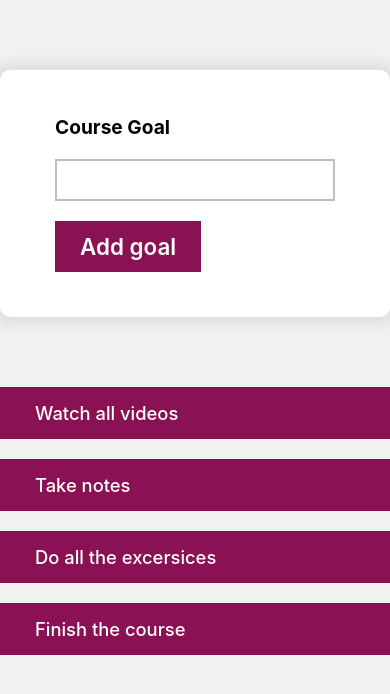
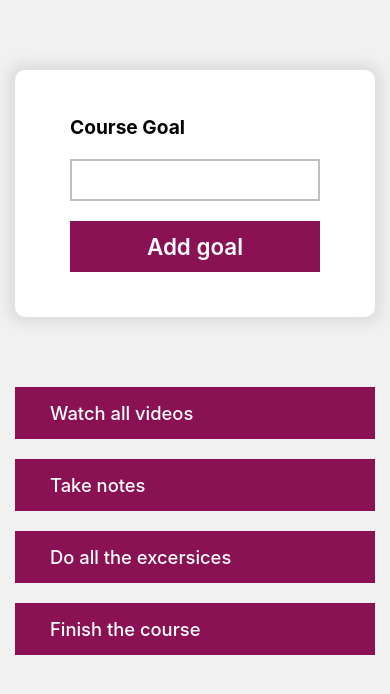
Before and after one commit to Amin-Ansari/Dummy-goal-project, a React (Create React App) app: page / in a window 390 px wide. Shown: the top 694 px of the page. Built offline with nearby package versions, Linux system fonts and the light colour scheme.

Commit message:
The media query is added to the button component

```diff
--- a/src/components/Data components/AddButton.js
+++ b/src/components/Data components/AddButton.js
@@ -10,6 +10,12 @@ const AddButton = styled.button`
   font-size: 1.4rem;
   font-weight: 600;
   margin: 10px 0px;
+  @media all and (max-width: 576px) {
+    width: 100%;
+  }
+  @media all and (min-width: 768px) {
+    width: auto;
+  }
 `;
 
 // () => {
--- a/src/index.css
+++ b/src/index.css
@@ -12,4 +12,5 @@
 }
 body {
   background-color: #f1f1f1;
+  padding: 0px 15px;
 }
```
